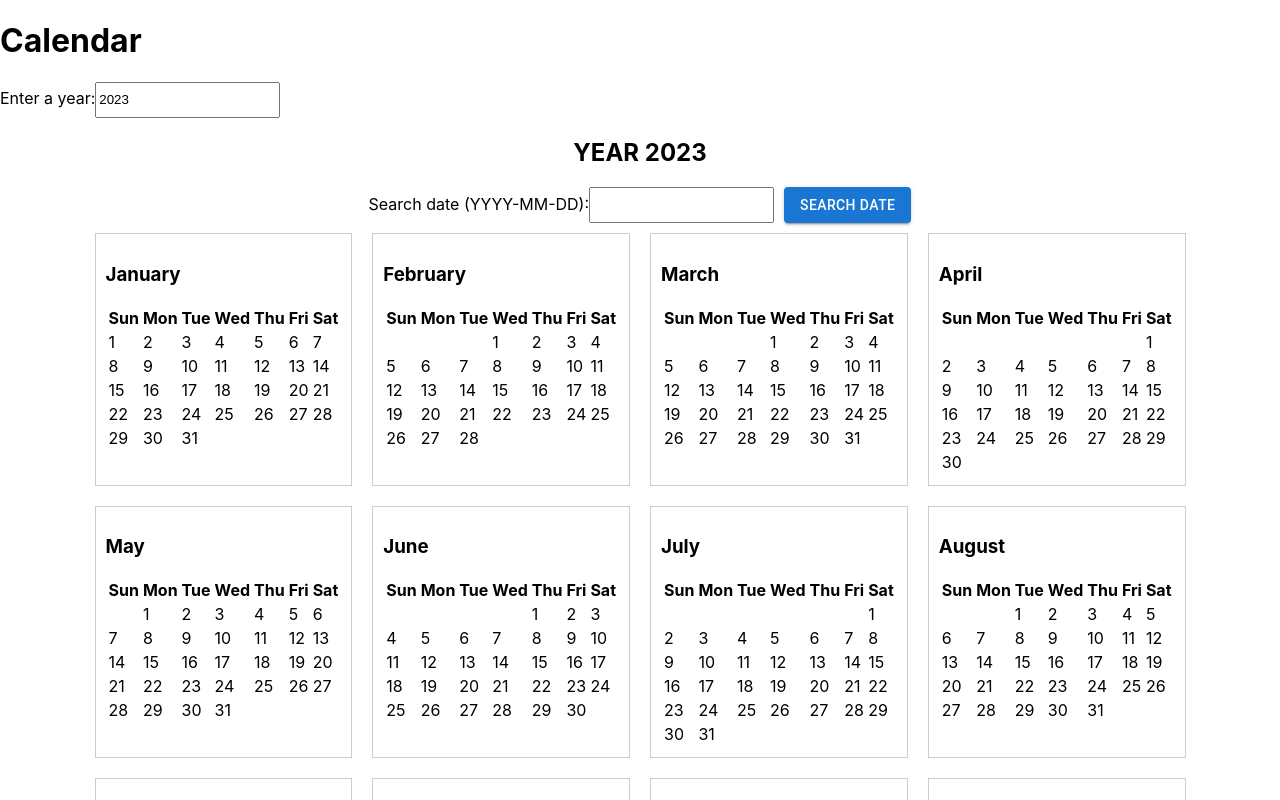
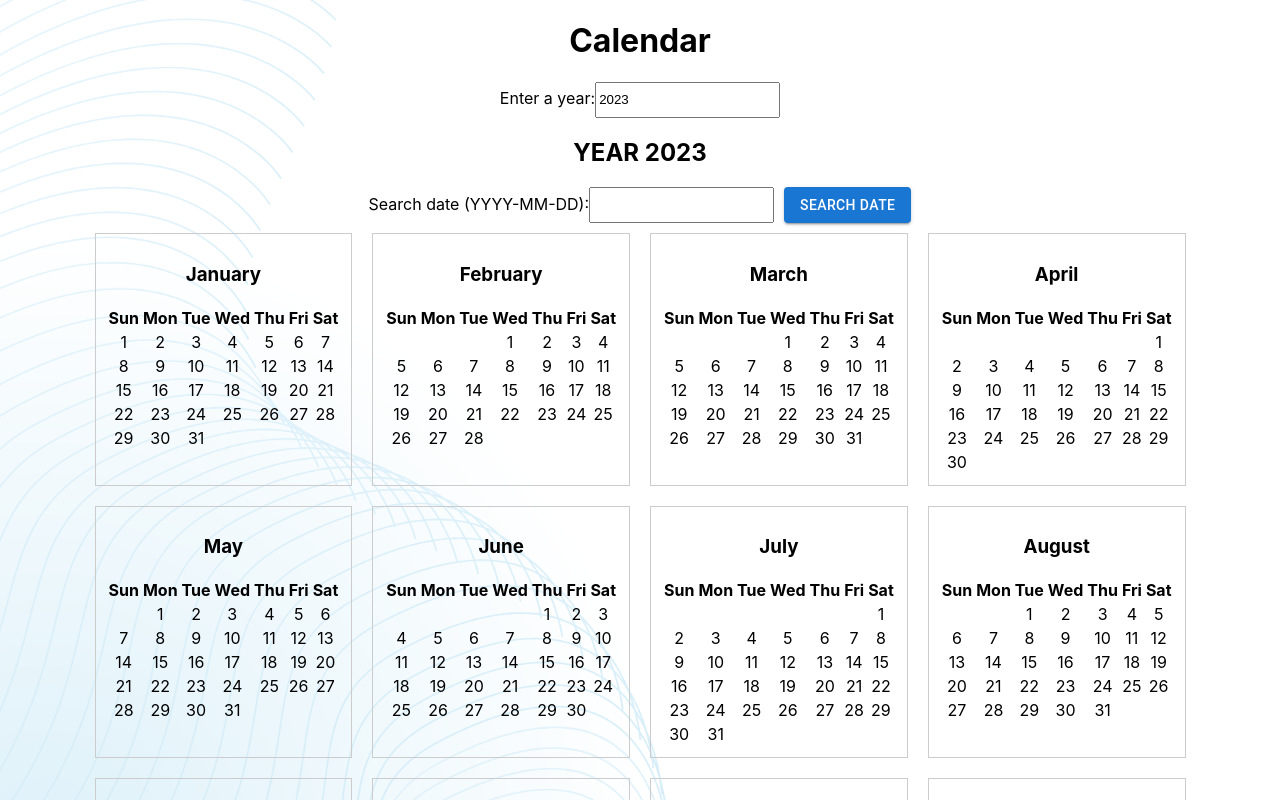
Before and after one commit to RIDDHIDEB/calender-app, a React (Create React App) app: page / in a window 1280 px wide. Shown: the top 800 px of the page. Built offline with nearby package versions, Linux system fonts and the light colour scheme.

Commit message:
bgImage added

```diff
--- a/src/App.css
+++ b/src/App.css
@@ -1,5 +1,9 @@
 .App {
   text-align: center;
+}
+
+body{
+  background: url('./bgImage.png');
 }
 
 .App-logo {
--- a/src/App.js
+++ b/src/App.js
@@ -1,6 +1,6 @@
 import React from 'react';
 import Calendar from './Calender';
-
+import './App.css'
 function App() {
   const leapYear = 2024;
   return (
--- a/src/Calender.js
+++ b/src/Calender.js
@@ -110,6 +110,7 @@ const Calendar = () => {
   const [year, setYear] = useState(new Date().getFullYear());
   const [searchDate, setSearchDate] = useState('');
   const [historicalEvent, setHistoricalEvent] = useState('');
+
 //   const [leapYear, setLeapYear] = useState(false);
 
 //   const handleCheckLeapYear = () => {
@@ -136,7 +137,7 @@ const Calendar = () => {
                 <input style={{height:"30px"}} type="text" value={searchDate} onChange={(e) => setSearchDate(e.target.value)}/>
                 <Button variant='contained' style={{marginLeft:"10px"}}>Search Date</Button>
             </label>
-
+            {historicalEvent && <p>{historicalEvent}</p>}
             <div className='calender-container'>
                 {months.map((month, index) => (
                     <div key={index} className='month-container'>
```
Also changed, not shown: src/bgImage.png (added).
